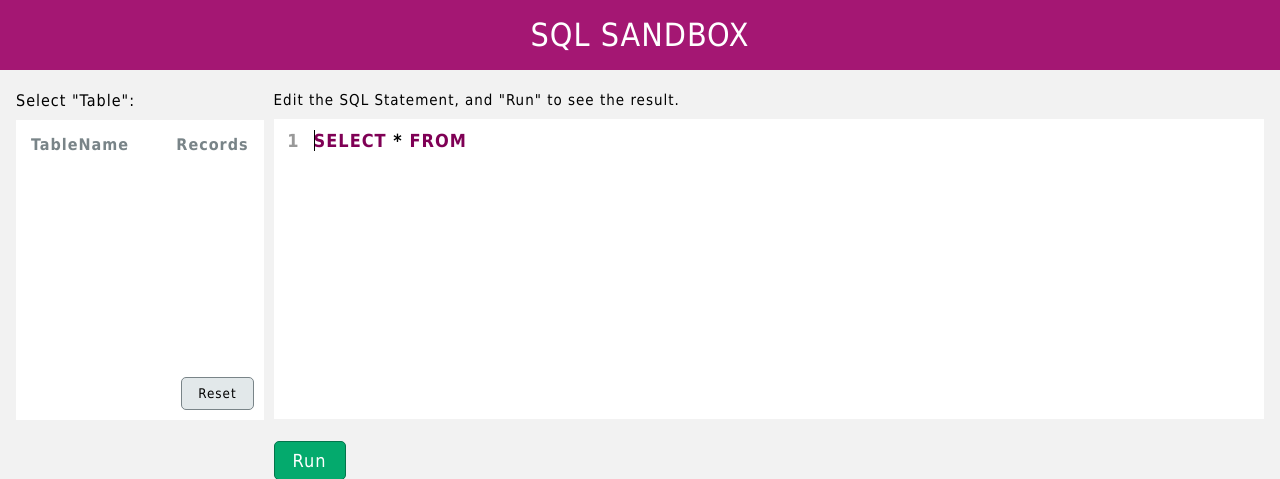
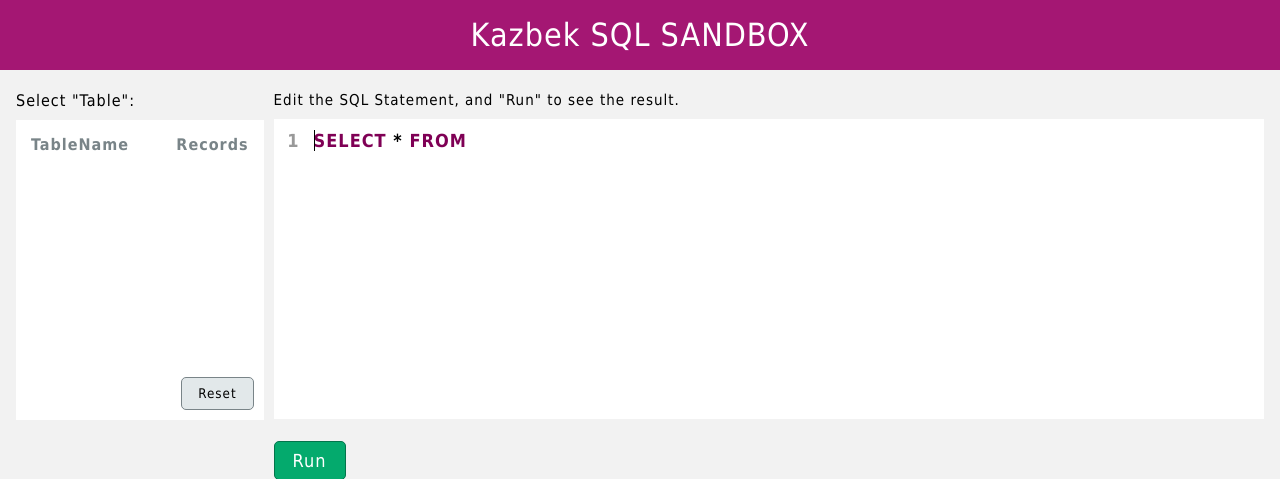
Before and after one commit to schoto/w3schools_training, a Flask app: page / in a window 1280 px wide. Shown: the top 479 px of the page. Run offline with Flask 3, Linux system fonts and the light colour scheme; some libraries are stand-ins or nearby versions.

Commit message:
little change

```diff
--- a/templates/sql-sandbox.html
+++ b/templates/sql-sandbox.html
@@ -1,6 +1,6 @@
 {% extends 'index.html' %}
 {% block content %}
-<h1 class="sandbox-title">SQL SANDBOX</h1>
+<h1 class="sandbox-title">Kazbek SQL SANDBOX</h1>
 <section class="container">
   <section class="actions-container">
     <section class="database-container-mobile">
```
